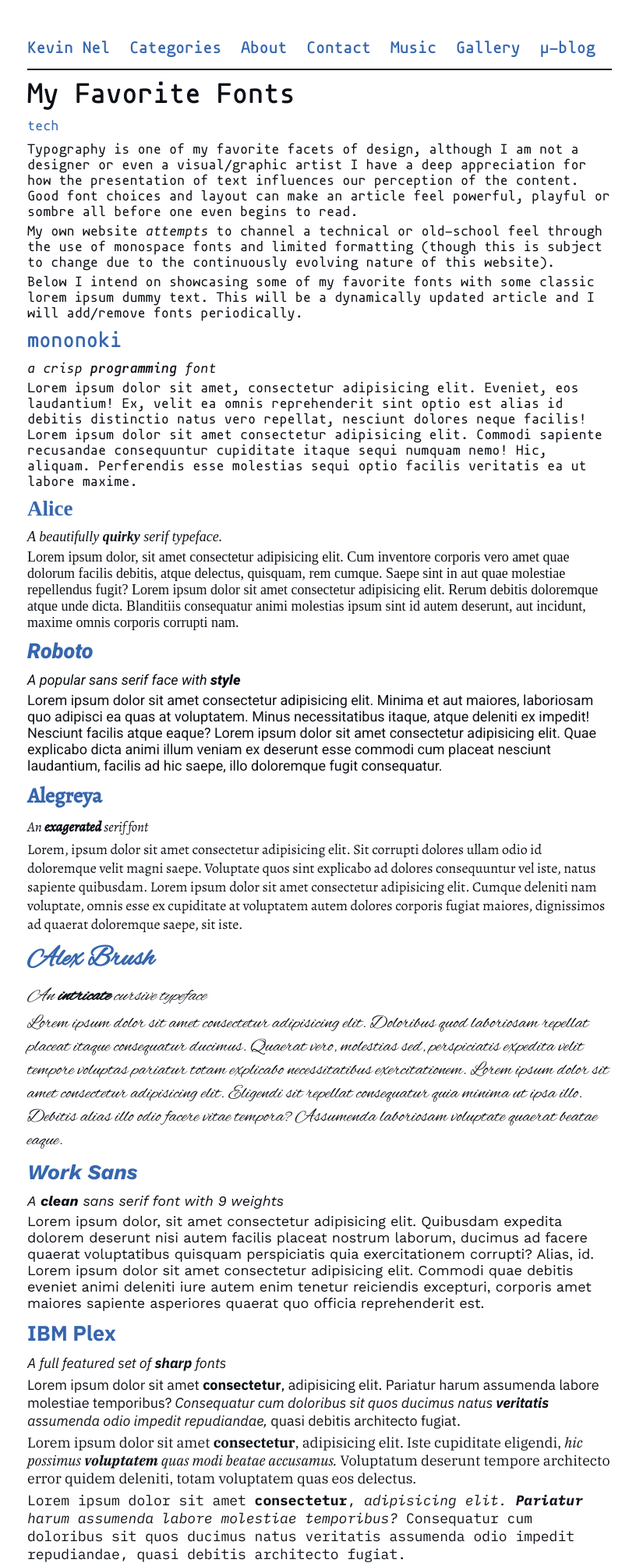
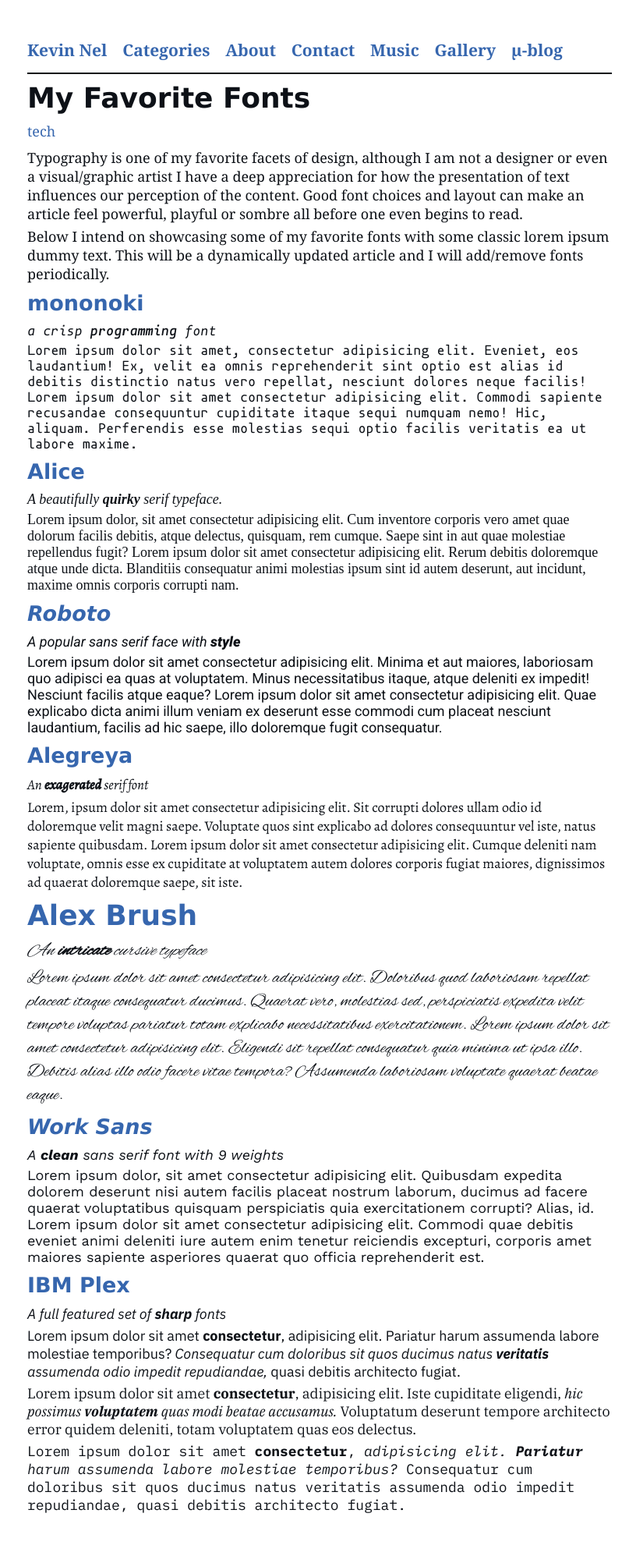
Before and after one commit to kevontheweb/kevontheweb.github.io, a Jekyll site: the page built from _posts/2021-03-24-favorite-fonts.md, in a window 1280 px wide. Shown: the whole page at 78% size, without its empty margins (230-1046 px from the left). Built offline with Jekyll 4.4.1, drawn with Linux system fonts in a browser that asks for light colours; some web fonts are replaced; our own code applies the rules of GitHub Pages for plain Markdown files; after the commit the page ends 1941 px from its top, so only the background shows below that.

Commit message:
new post

```diff
--- a/_posts/2021-03-24-favorite-fonts.md
+++ b/_posts/2021-03-24-favorite-fonts.md
@@ -7,7 +7,7 @@ categories: [tech]
 Typography is one of my favorite facets of design, although I am not a designer or even a visual/graphic artist I have a deep appreciation for how the presentation of text influences our perception of the content.
 Good font choices and layout can make an article feel powerful, playful or sombre all before one even begins to read.
 
-My own website *attempts* to channel a technical or old-school feel through the use of monospace fonts and limited formatting (though this is subject to change due to the continuously evolving nature of this website).
+<!-- My own website *attempts* to channel a technical or old-school feel through the use of monospace fonts and limited formatting (though this is subject to change due to the continuously evolving nature of this website). -->
 
 Below I intend on showcasing some of my favorite fonts with some classic lorem ipsum dummy text.
 This will be a dynamically updated article and I will add/remove fonts periodically.
--- a/assets/css/style.css
+++ b/assets/css/style.css
@@ -32,6 +32,9 @@
   --link-color-visited: #69568f;
   --selection-color: #3eb1ab;
   --content-width: 750px;
+  --font-serif: Georgia, 'Bookman Old Style', serif;
+  --font-sans: Verdana, sans-serif;
+  --font-mono: "mononoki", monospace;
 }
 
 @media (prefers-color-scheme: light) {
@@ -47,7 +50,7 @@
 }
 
 html {
-  font-family: "mononoki", monospace;
+  font-family: var(--font-serif);
   background-color: var(--background-color);
   color: var(--font-color);
 }
@@ -73,6 +76,7 @@ h4,
 h5,
 h6 {
   margin: 10px 0;
+  font-family: var(--font-sans);
 }
 
 a:link {
@@ -119,6 +123,7 @@ img {
 }
 
 pre {
+  font-family: var(--font-mono);
   background-color: var(--secondary-bg-color);
   padding: 5px;
   height: auto;
@@ -130,6 +135,7 @@ pre {
 }
 
 code {
+  font-family: var(--font-mono);
   background-color: var(--secondary-bg-color);
   padding: 1px 2px;
 }
```
Also changed, not shown: _drafts/2021-02-03-degoogle-2020.md (+1 -0 lines), _drafts/federated-and-open-source-social-sites-that-dont-suck.md (+6 -0 lines), _posts/2021-04-01-on-creativity-and-inspiration.md (added, +31 -0 lines).
